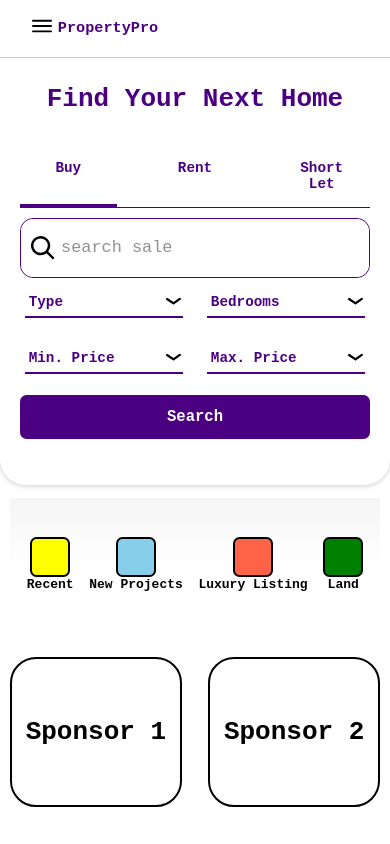
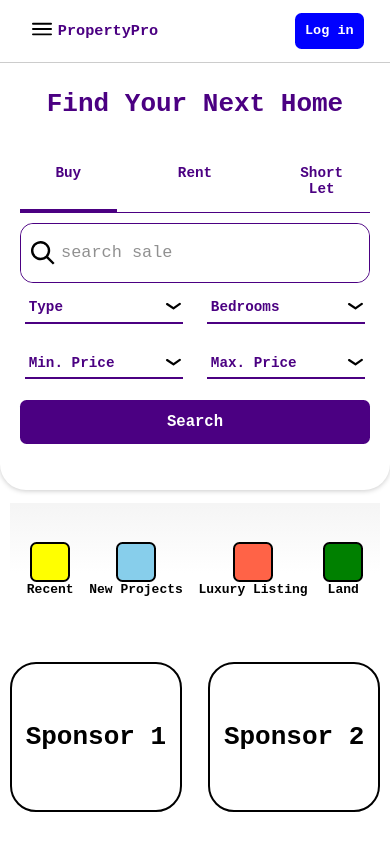
Before and after one commit to Destwule/Property-clone, a plain HTML site: page index.html in a window 390 px wide. Shown: the top 844 px of the page. Drawn offline with Linux system fonts and the light colour scheme.

Commit message:
added a  login button to the responsive navbar for mobile view

```diff
--- a/css/navbar.css
+++ b/css/navbar.css
@@ -1,5 +1,16 @@
 
 /* RESPONSIVE NAVBAR */
+.responsive-nav-section .login {
+    background-color: hsl(240, 100%, 50%);
+    color: white;
+    display: none;
+}
+
+.responsive-nav-section .login:hover {
+    background-color: hsl(240, 100%, 60%);
+    color: white;
+}
+
 .responsive-nav-section img {
     display: inline;
 }
--- a/css/responsive.css
+++ b/css/responsive.css
@@ -216,6 +216,15 @@
 
 /* PHONE VIEW */
 @media (max-width: 766px) {
+    .responsive-nav-section {
+        display: flex !important;
+        justify-content: space-between;
+        align-items: center;
+        flex-direction: row;
+    }
+    .responsive-nav-section .login {
+        display: block;
+    }
 
     .search-form {
         border-top: none;
--- a/index.html
+++ b/index.html
@@ -42,6 +42,7 @@
                         PropertyPro
                     </h1>
                 </div>
+                <a href="#" class="login">Log in</a>
             </div>
 
             <div class="nav nav-section">
```
